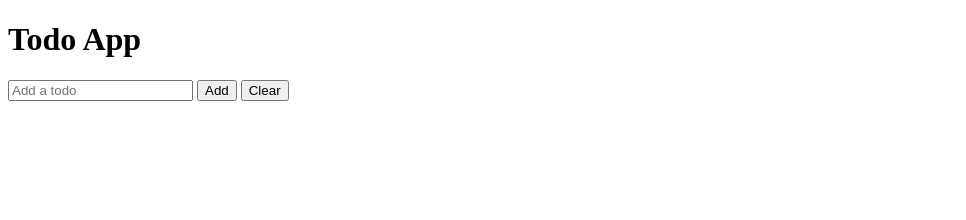
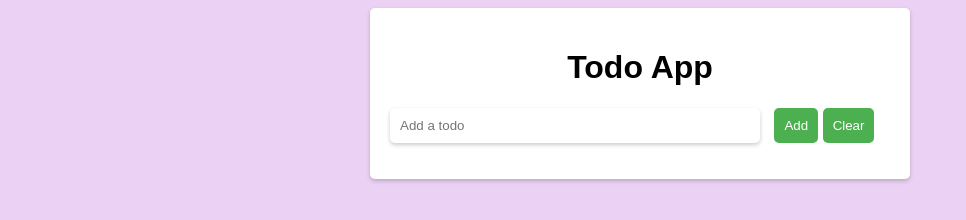
Before and after one commit to ajonescode/Todo-App-Vanilla, a plain HTML site: page index.html in a window 1280 px wide. Shown: the whole page, without its empty margins (0-966 px from the left). Drawn offline with Linux system fonts and the light colour scheme.

Commit message:
Updated CSS

```diff
--- a/index.html
+++ b/index.html
@@ -2,7 +2,7 @@
 <html>
   <head>
     <title>Todo App</title>
-    <link rel="stylesheet" href="style.css">
+    <link rel="stylesheet" href="styles.css">
   </head>
   <body>
     <div class="container">
--- a/styles.css
+++ b/styles.css
@@ -1,6 +1,6 @@
 body {
   font-family: Arial, sans-serif;
-  background-color: #f2f2f2;
+  background-color: rgb(235, 209, 243);
 }
 
 .container {
```
